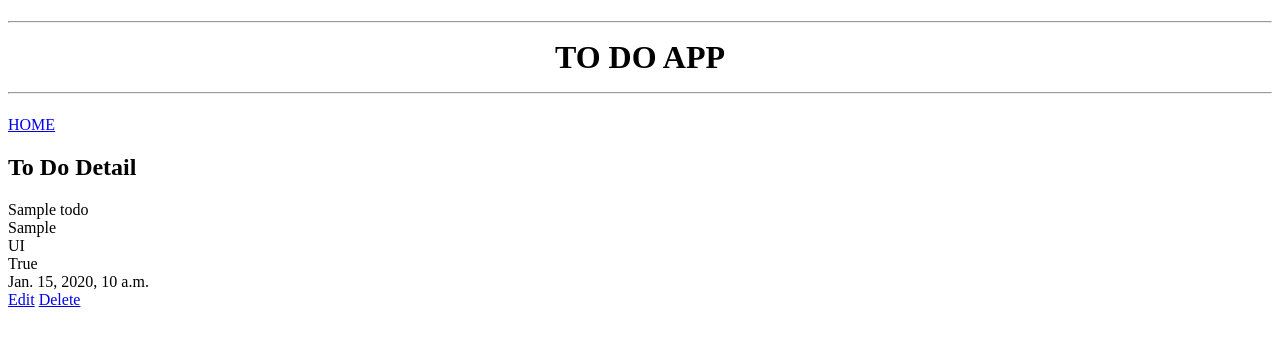
After one commit to yakupkose3123/ToDoDjango, a Django app: page /detail/1/ in a window 1280 px wide. The commit adds this page. Shown: the top 346 px of the page. Run offline with Django 4.2, Linux system fonts and the light colour scheme; tables that the repository leaves empty hold one stand-in row (values such as "Sample post").

```diff
--- a/app/forms.py
+++ b/app/forms.py
@@ -1,8 +1,8 @@
 from django import forms
-from .models import TODO
+from .models import Todo
 
 
 class ToDoForm(forms.ModelForm):
     class Meta:
-        model = TODO
+        model = Todo
         fields = "__all__"
--- a/app/models.py
+++ b/app/models.py
@@ -1,6 +1,6 @@
 from django.db import models
 
-class TODO(models.Model):
+class Todo(models.Model):
 
     PRIORITY_OPTIONS = [
         ("UI", "URGENT / IMPORTANT"),
@@ -12,7 +12,7 @@ class TODO(models.Model):
     title = models.CharField(max_length=60)
     discription = models.TextField(null=True, blank=True)
     priority = models.CharField(max_length=3, choices = PRIORITY_OPTIONS,default="UI")
-    isCompleted = models.BooleanField(default="false")
+    isCompleted = models.BooleanField()
     # create_date =models.DateTimeField()
     update_date = models.DateTimeField(auto_now=True)
 
@@ -22,3 +22,30 @@ class TODO(models.Model):
 
     class Meta:
         verbose_name_plural = "TODOS"
+
+
+
+
+
+# from django.db import models
+
+# class Student(models.Model):
+#     first_name = models.CharField(max_length=50)
+#     last_name = models.CharField(max_length=50)
+
+#     email = models.EmailField(max_length=154, unique=True, blank=True, null=True)
+#     phone = models.CharField(max_length=50, unique=True, blank=True, null=True)
+
+#     GENDER =(
+#         ("1", "Female"),
+#         ("2", "Male"),
+#         ("3", "Other"),
+#         ("4", "Prefer Not Say"),
+#     )
+
+#     gender = models.CharField(max_length=50, choices=GENDER)
+#     number = models.IntegerField(blank=True, null=True)
+#     image = models.ImageField(upload_to="student/", default="avatar.png")
+
+#     def __str__(self):
+#         return f"{self.number} {self.first_name} {self.last_name}"
--- a/app/templates/app/home.html
+++ b/app/templates/app/home.html
@@ -6,8 +6,8 @@
 <h2>
   <center>
     <br />
-    {% comment %} <a href="{% url 'list' %}">LIST</a>
-    <a href="{% url 'add' %}">ADD</a> {% endcomment %}
+    <a href="{% url 'list' %}">LIST</a>
+    <a href="{% url 'add' %}">ADD</a>
   </center>
 </h2>
 
--- /dev/null
+++ b/app/templates/app/todo_detail.html
@@ -0,0 +1,17 @@
+{% extends 'app/base.html' %} {% block content %}
+
+<h2>To Do Detail</h2>
+
+
+<div>{{todo.title}}</div>
+<div>{{todo.discription}}</div>
+<div>{{todo.priority}}</div>
+<div>{{todo.isCompleted}}</div>
+<div>{{todo.update_date}}</div>
+
+<div>
+  <a href="{% url 'update' todo.id %}">Edit</a>
+  <a href="{% url 'delete' todo.id %}">Delete</a>
+</div>
+
+{% endblock content %}
--- a/app/urls.py
+++ b/app/urls.py
@@ -1,10 +1,18 @@
 
 from django.urls import path
 from django.views.generic.base import TemplateView
-from .views import  HomeView
+from .views import  HomeView, TodoListView , TodoCreateView , TodoDetailView , TodoUpdateView , TodoDeleteView
 
 urlpatterns = [
    path('', HomeView.as_view(),  name="home"),
 
+   path('list/', TodoListView.as_view(), name="list"),
 
+   path('add/', TodoCreateView.as_view(), name="add"),
+
+   path('detail/<int:id>/', TodoDetailView.as_view(), name="detail"),
+
+   path('update/<int:pk>/', TodoUpdateView.as_view(), name="update"),
+
+   path('delete/<int:pk>/', TodoDeleteView.as_view(), name="delete"),
 ]
--- a/app/views.py
+++ b/app/views.py
@@ -1,8 +1,47 @@
 from django.http import HttpResponse
 from django.shortcuts import render
 from django.views.generic.base import TemplateView
+from django.views.generic.list import ListView
+from django.views.generic.detail import DetailView
+from django.views.generic.edit import CreateView, UpdateView, DeleteView
 from django.urls import reverse_lazy
+from .forms import ToDoForm
+
+from app.models import Todo
 
 
 class HomeView(TemplateView):
     template_name = "app/home.html"
+
+#!LİST
+class TodoListView(ListView):
+    model = Todo
+    context_object_name = 'todos'
+
+#!ADD
+
+class TodoCreateView(CreateView):
+    model = Todo
+    form_class = ToDoForm
+    template_name = "app/todo_add.html"
+    success_url = reverse_lazy("list")
+
+#!DETAİL
+class TodoDetailView(DetailView):
+    model = Todo
+    pk_url_kwarg = 'id'
+
+#!UPDATE
+
+class TodoUpdateView(UpdateView):
+    model = Todo
+    form_class = ToDoForm
+    template_name = "app/todo_update.html"
+    success_url = reverse_lazy('list')
+
+#! DELETE
+
+class TodoDeleteView(DeleteView):
+    model = Todo
+    template_name = "app/todo_delete.html"
+    success_url = reverse_lazy('list')
```
Also changed, not shown: app/templates/app/todo_add.html (added, +15 -0 lines), app/templates/app/todo_delete.html (added, +17 -0 lines), app/templates/app/todo_list.html (added, +12 -0 lines), app/templates/app/todo_update.html (added, +11 -0 lines), app/migrations/0004_alter_todo_options.py (added), app/migrations/0005_student_delete_todo.py (added), app/migrations/0006_todo_delete_student.py (added), app/migrations/0007_delete_todo.py (added), app/migrations/0008_initial.py (added).
